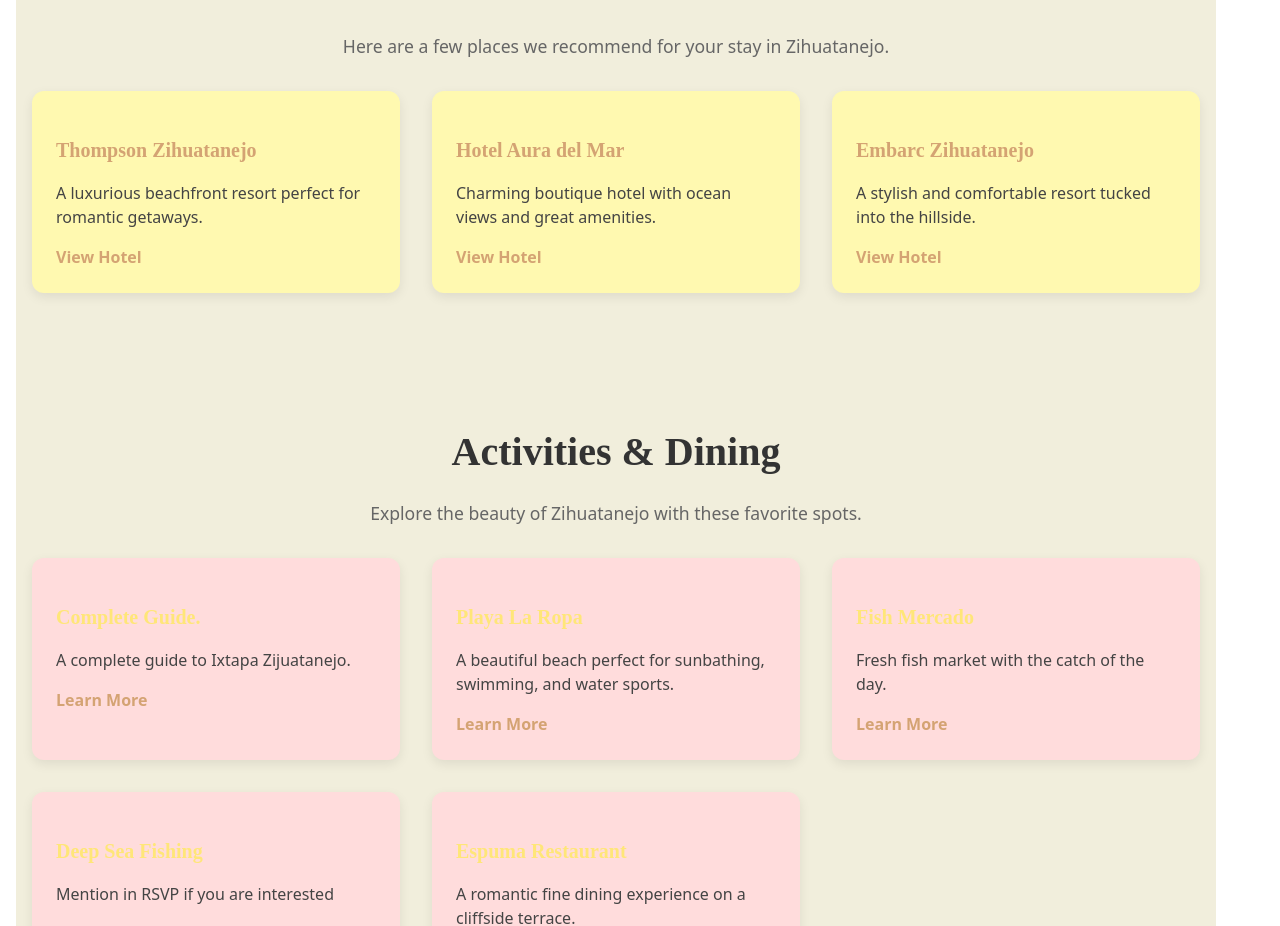
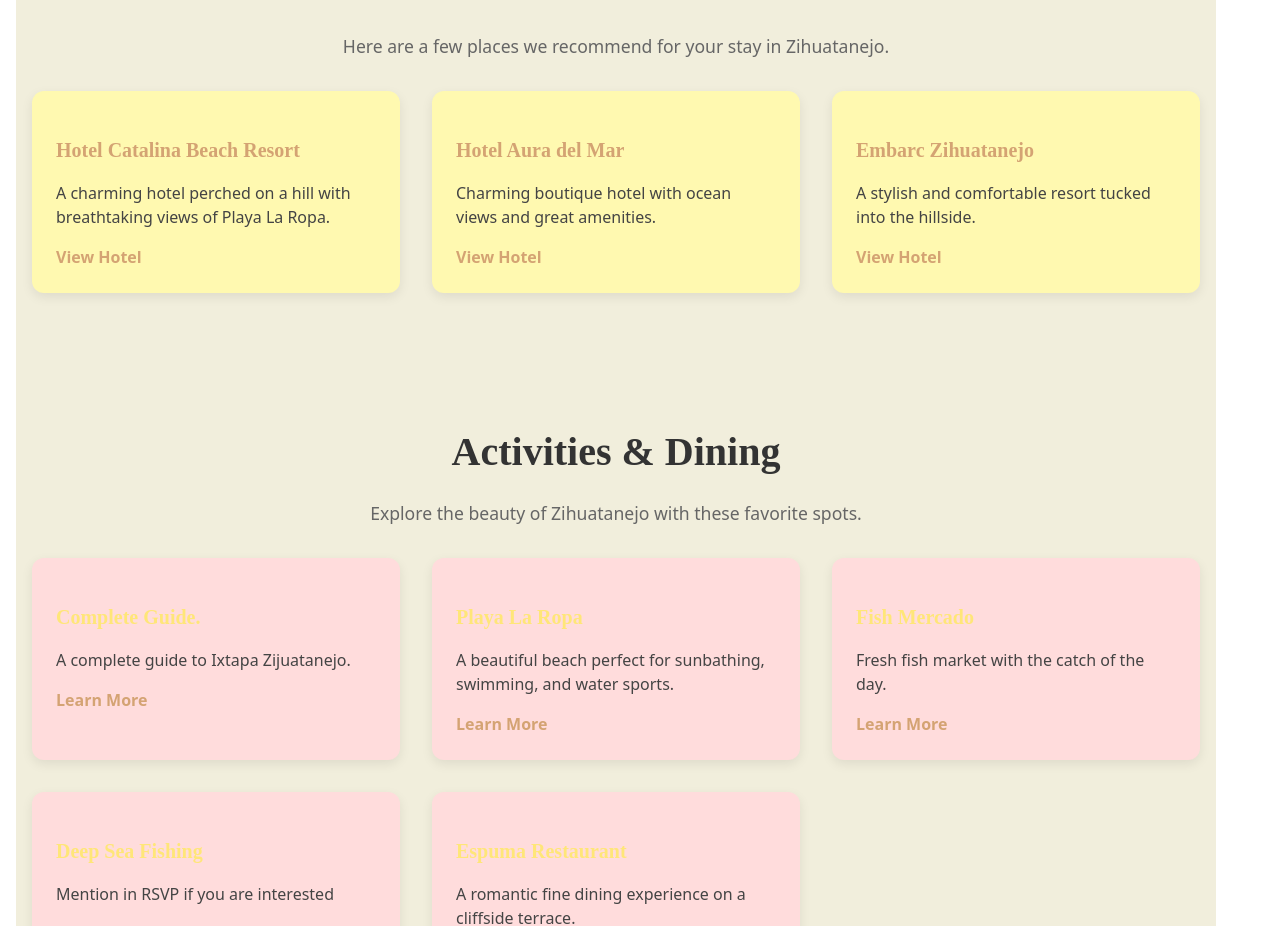
Before and after one commit to ElvisRivera21/ixtapaRepo, a React (Vite) app: page / in a window 1280 px wide. Shown: the part 3202-4128 px from the top of the page. Built offline with nearby package versions, Linux system fonts and the light colour scheme.

Commit message:
Hotel Catalina Commit

```diff
--- a/src/components/Hotels.jsx
+++ b/src/components/Hotels.jsx
@@ -4,9 +4,9 @@
 function Hotels() {
     const hotels = [
         {
-            name: 'Thompson Zihuatanejo',
-            description: 'A luxurious beachfront resort perfect for romantic getaways.',
-            link: 'https://www.hyatt.com/en-US/hotel/mexico/thompson-zihuatanejo/zihth',
+            name: 'Hotel Catalina Beach Resort',
+            description: 'A charming hotel perched on a hill with breathtaking views of Playa La Ropa.',
+            link: 'https://catalinabeachresort.com/en?occupancy=2&currency=USD',
         },
         {
             name: 'Hotel Aura del Mar',
```
